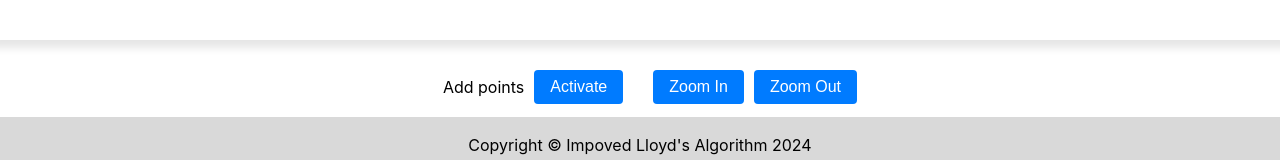
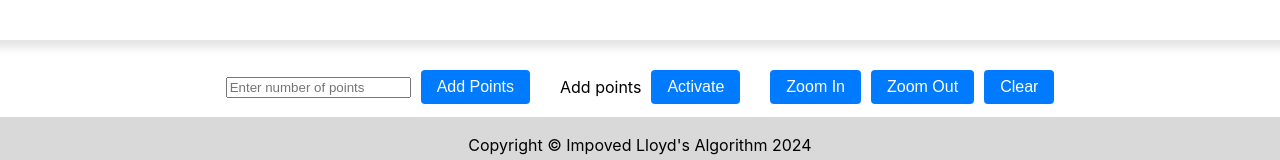
Before and after one commit to akmami/iLloyd, a React (Create React App) app in the folder frontend/: page / in a window 1280 px wide. Shown: the part 682-842 px from the top of the page. Built offline with nearby package versions, Linux system fonts and the light colour scheme.

Commit message:
Random point generation created

```diff
--- a/frontend/src/modules/canvas.js
+++ b/frontend/src/modules/canvas.js
@@ -6,11 +6,12 @@ function Canvas() {
 
     const canvasRef = useRef(null);
     const [points, setPoints] = useState([]);
+    const [lastPosition, setLastPosition] = useState([]);
     const [lines, setLines] = useState([]);
     const [scale, setScale] = useState(1);
     const [addPointState, setAddPointState] = useState(false);
     const [isDragging, setIsDragging] = useState(false);
-    const [lastPosition, setLastPosition] = useState({ x: null, y: null });
+    const [inputValue, setInputValue] = useState('');
 
     const draw = useCallback((ctx) => {
         const centerX = ctx.canvas.width / 2;
@@ -35,6 +36,10 @@ function Canvas() {
             ctx.lineWidth = 1 / scale;
             ctx.stroke();
         });
+
+        // points.forEach(point => {
+        //     console.log(point);
+        // });
     }, [points, lines, scale]);
 
 
@@ -132,6 +137,40 @@ function Canvas() {
     };
 
 
+    const handleInputChange = (e) => {
+        setInputValue(e.target.value);
+    };
+
+
+    const handleAddPoints = () => {
+
+        const numPoints = parseInt(inputValue, 10);
+
+        if (isNaN(numPoints)) {
+            alert('Please enter a valid number');
+            return;
+        }
+
+        const newPoints = [];
+
+        for (let i = 0; i < numPoints; i++) {
+            newPoints.push({
+                x: Math.random() * canvasRef.current.width,
+                y: Math.random() * canvasRef.current.height
+            });
+        }
+
+        setPoints([...points, ...newPoints]);
+        setInputValue('');
+    };
+
+
+    const clear = () => {
+        setPoints([]);
+        setLines([]);
+    }
+
+
     return (
         <div>
             <div className="canvas-frame">
@@ -145,11 +184,19 @@ function Canvas() {
                     style={{ cursor: isDragging ? 'grabbing' : 'default' }}/>
             </div>
             <div className="control-panel">
+                <input
+                    type="text"
+                    value={inputValue}
+                    onChange={handleInputChange}
+                    placeholder="Enter number of points"
+                />
+                <button onClick={handleAddPoints}>Add Points</button>
                 <Toggle text="Add points " toggleState={addPointState} onToggle={handleToggle}/>
                 <div className="control-panel">
                     <button onClick={zoomIn}>Zoom In</button>
                     <button onClick={zoomOut}>Zoom Out</button>
                 </div>
+                <button onClick={clear}>Clear</button>
             </div>
         </div>
 
```
